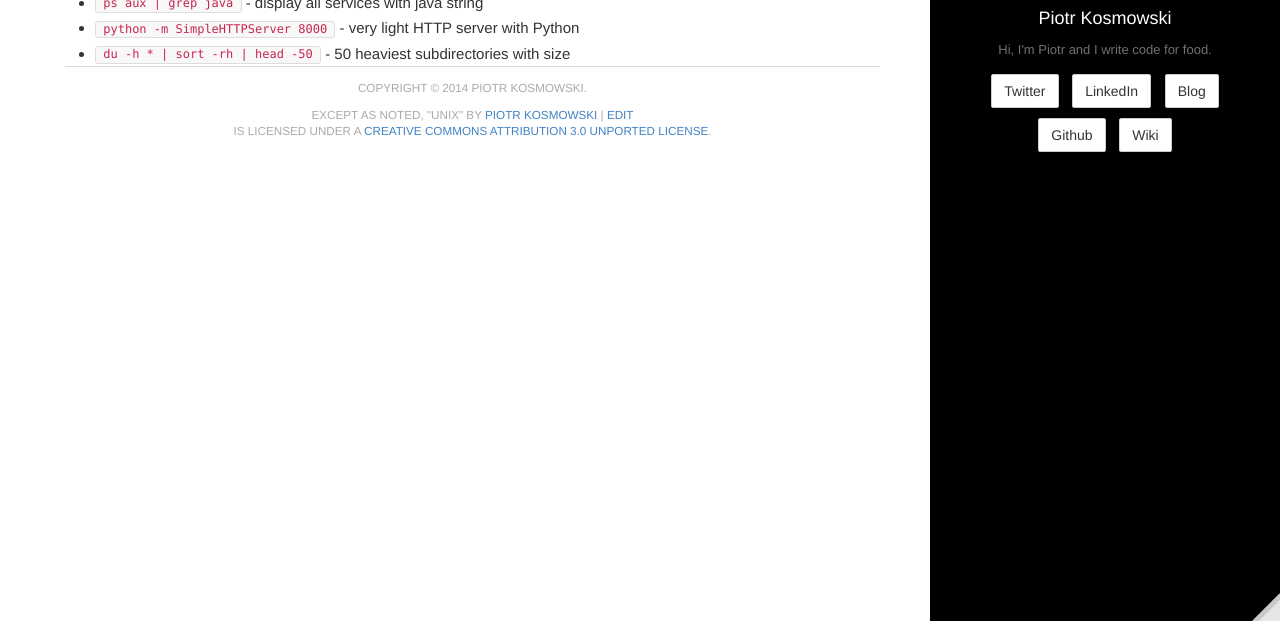
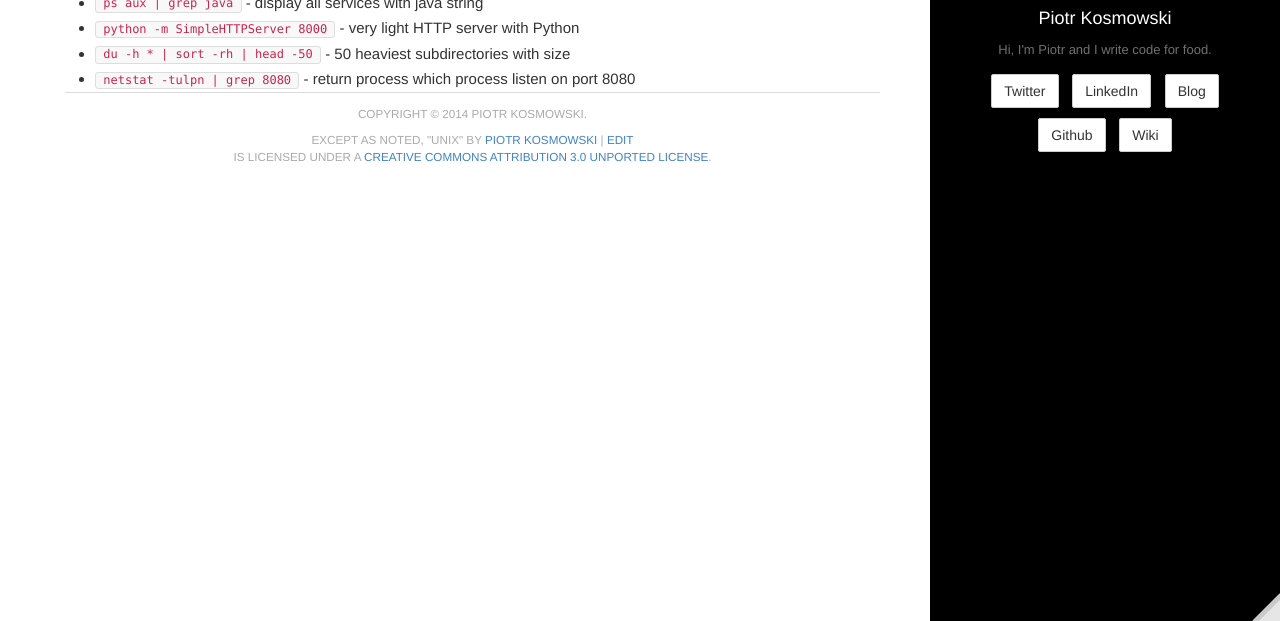
Before and after one commit to kospiotr/kospiotr.github.io, a Jekyll site: the page built from wiki/unix.md, in a window 1280 px wide, cut to the strip 279-900 px from the top of the page. Built offline with Jekyll 4.4.1, drawn with Linux system fonts in a browser that asks for light colours; Markdown is read by kramdown in place of the engine named in the settings.

Commit message:
Update unix.md

```diff
--- a/wiki/unix.md
+++ b/wiki/unix.md
@@ -15,3 +15,4 @@ editurl: wiki/unix.md
 * `ps aux | grep java` - display all services with java string
 * `python -m SimpleHTTPServer 8000` - very light HTTP server with Python
 * `du -h * | sort -rh | head -50` - 50 heaviest subdirectories with size
+* `netstat -tulpn | grep 8080` - return process which process listen on port 8080
```
